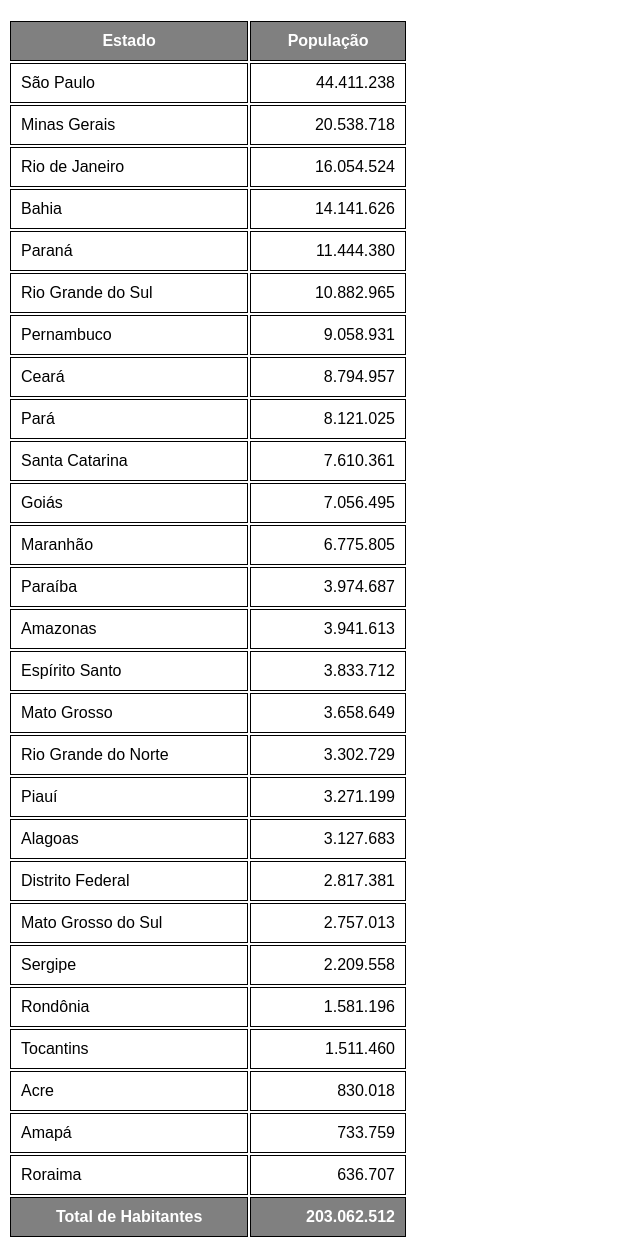
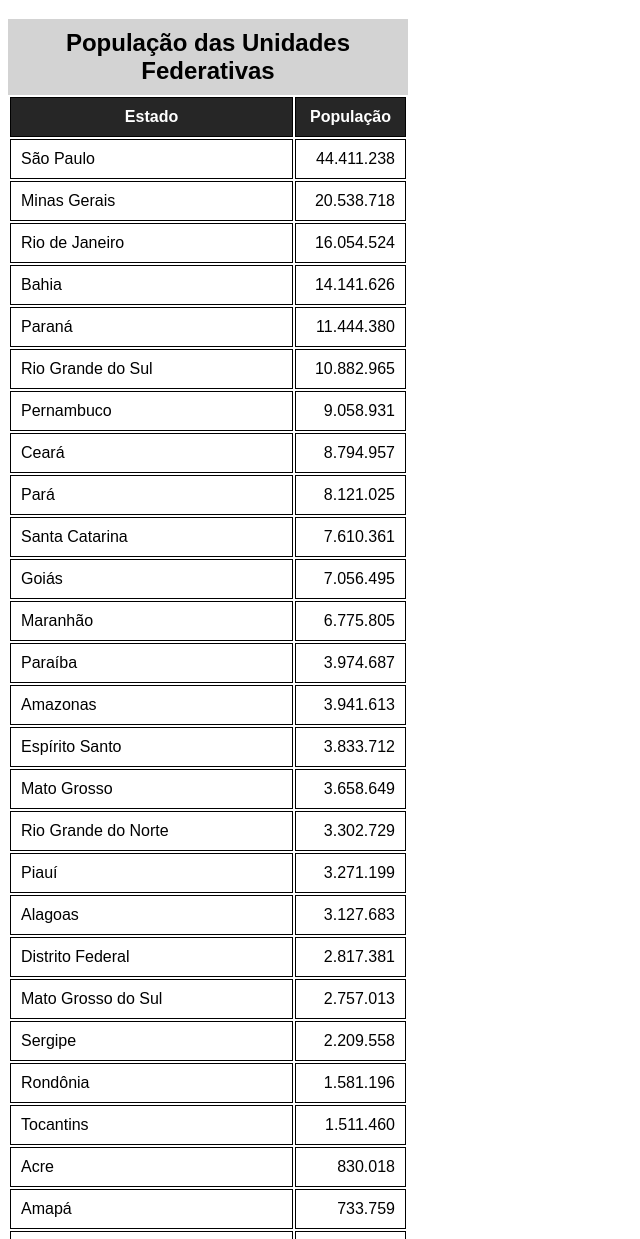
Before and after one commit to biancaalana/html-css, a plain HTML site: page Exercicios/ex023/tabela002.html in a window 1280 px wide. Shown: the part 61-1300 px from the top of the page, without its empty margins (0-640 px from the left). Drawn offline with Linux system fonts and the light colour scheme.

Commit message:
escopo e caption

```diff
--- a/Exercicios/ex023/tabela002.html
+++ b/Exercicios/ex023/tabela002.html
@@ -13,13 +13,20 @@
             width: 400px;
         }
 
+        caption {
+            font-size: 1.5em;
+            font-weight: bold;
+            padding: 10px;
+            background-color: lightgray;
+        }
+
         td, th {
             border: 1px solid black;
             padding: 10px;
         }
 
         thead, tfoot {
-            background-color: gray;
+            background-color: rgb(38, 38, 38);
             color: white;
         }
 
@@ -33,6 +40,7 @@
     <!--
         ANATOMIA PARA TABELAS GRANDES
         TABLE
+            CAPTION
             THEAD
                 TR, TD, TH
             TBODY
@@ -41,10 +49,11 @@
                 TR, TD, TH
     -->
     <table>
+        <caption>População das Unidades Federativas</caption>
         <thead>
             <tr>
-                <th>Estado</th>
-                <th>População</th>
+                <th scope="col">Estado</th>
+                <th scope="col" style="width: 50px;">População</th>
             </tr>
         </thead>
         <tbody>
@@ -159,8 +168,8 @@
         </tbody>
         <tfoot>
             <tr>
-                <th>Total de Habitantes</th>
-                <td class="num"><strong>203.062.512</strong></td>
+                <th scope="row">Total de Habitantes</th>
+                <td class="num" scope="row"><strong>203.062.512</strong></td>
             </tr>
         </tfoot>
     </table>
```
